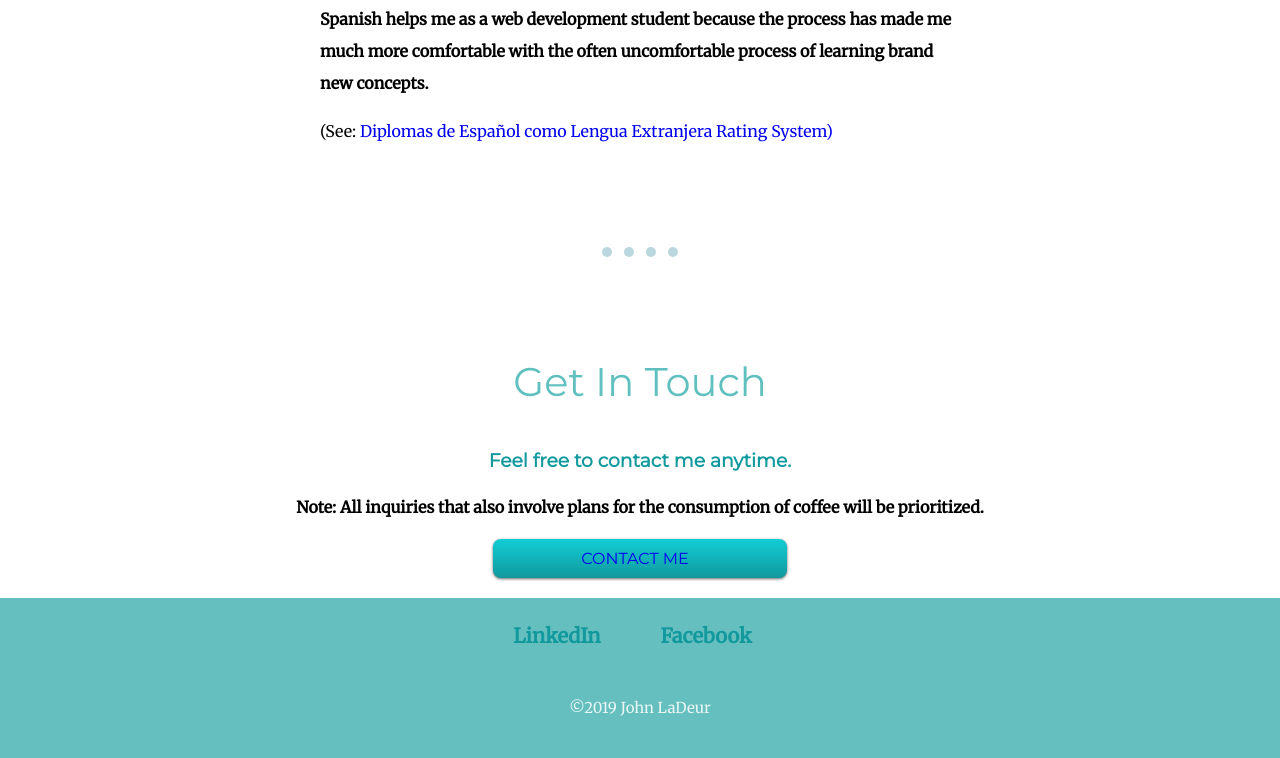
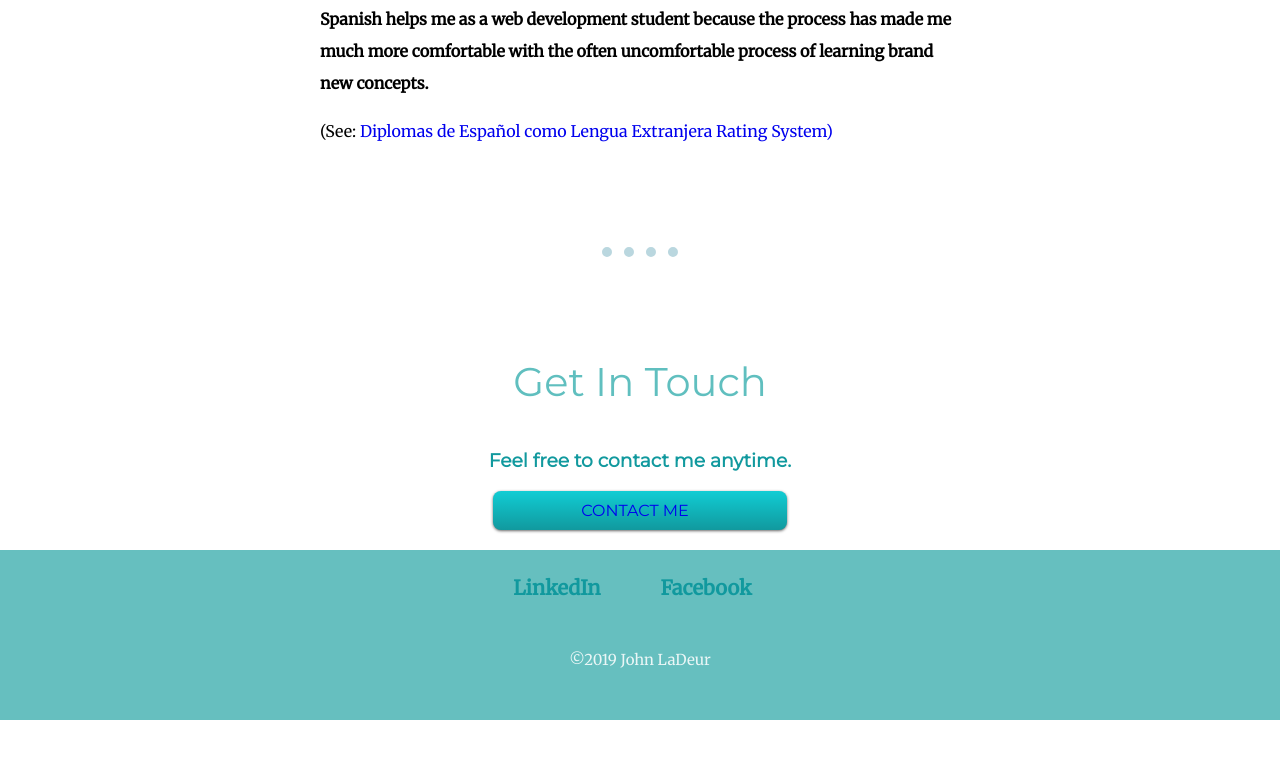
Before and after one commit to johnladeur/personal-website, a plain HTML site: page index.html in a window 1280 px wide. Shown: the part 2043-2801 px from the top of the page. After the commit the page ends 2763 px from the top, so only its background shows below. Drawn offline with Linux system fonts and the light colour scheme.

Commit message:
Deleted text before contact section

```diff
--- a/index.html
+++ b/index.html
@@ -45,7 +45,7 @@
     <div class="contact-me">
       <h2>Get In Touch</h2>
       <h3>Feel free to contact me anytime.</h3>
-      <p><strong>Note: All inquiries that also involve plans for the consumption of coffee will be prioritized.</strong></p>
+
       <div class="butn">
       <a href="mailto:jdladeur@gmail.com">CONTACT ME</a>
   </div>
```
